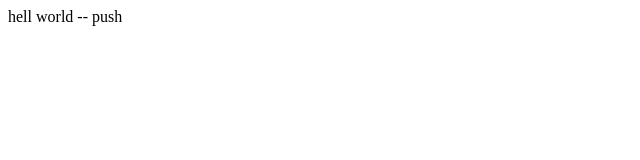
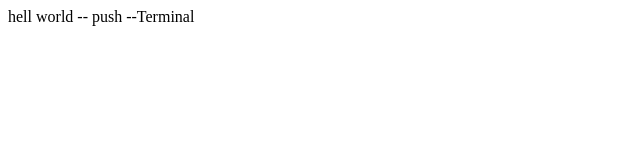
Before and after one commit to habibrajput/test-rep, a plain HTML site: page index.html in a window 1280 px wide. Shown: the full height of the page, 0-640 px from the left. Drawn offline with Linux system fonts and the light colour scheme.

Commit message:
Commit form terminal

```diff
--- a/index.html
+++ b/index.html
@@ -7,6 +7,6 @@
     <title>Document</title>
 </head>
 <body>
-    hell world -- push
+    hell world -- push --Terminal
 </body>
 </html>
```
